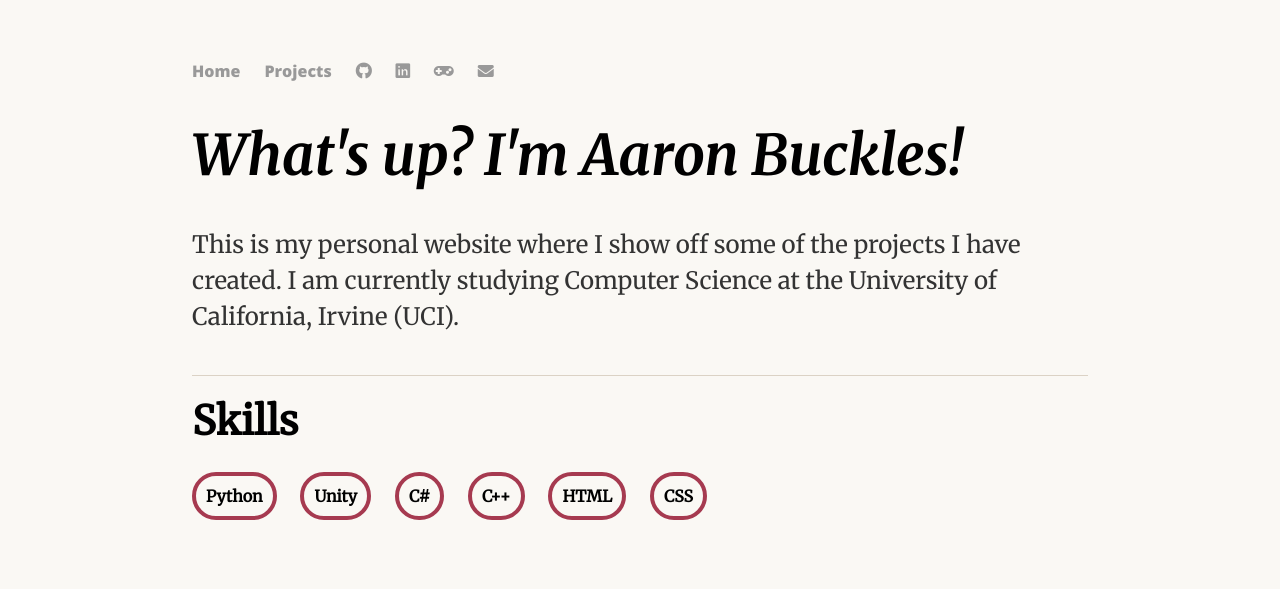
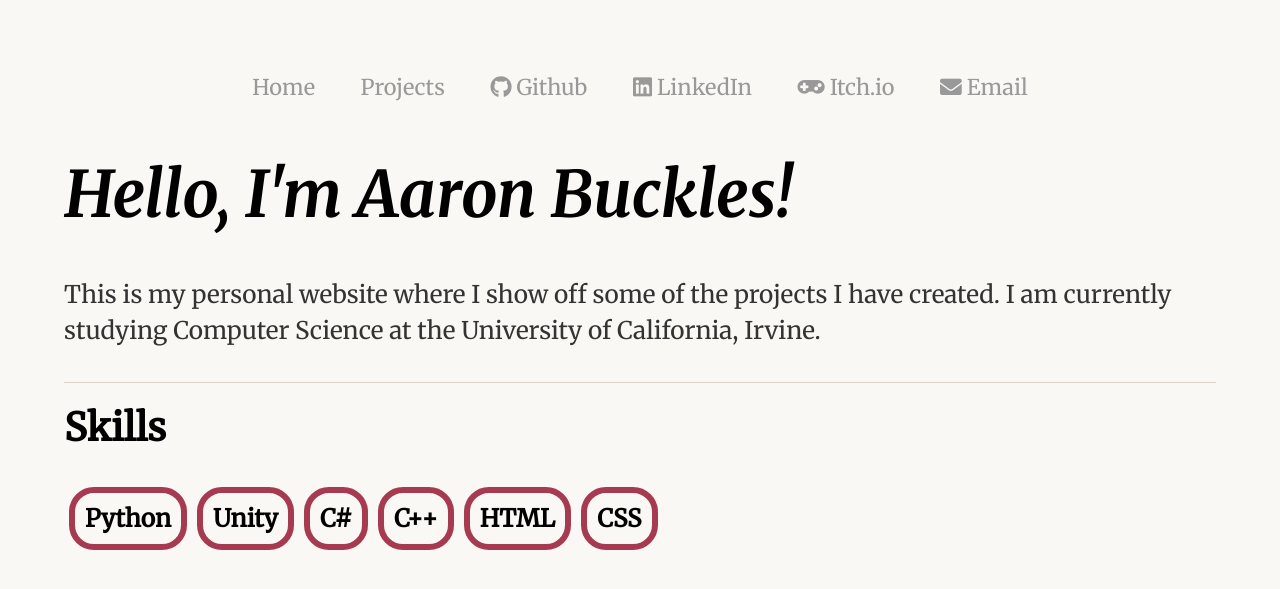
Before and after one commit to Aaron-Buckles/aaron-buckles.github.io, a Jekyll site: the page built from index.html, in a window 1280 px wide. Shown: the top 589 px of the page. Built offline with Jekyll 4.4.1, drawn with Linux system fonts in a browser that asks for light colours.

Commit message:
Adds scss styling and mobile responsiveness

```diff
--- /dev/null
+++ b/Gemfile
@@ -0,0 +1,2 @@
+source 'https://rubygems.org'
+gem 'github-pages', group: :jekyll_plugins
--- a/_layouts/default.html
+++ b/_layouts/default.html
@@ -4,22 +4,22 @@
 		<title>{{ page.title }}</title>
 		<link href="https://fonts.googleapis.com/css?family=Merriweather:400,700i|Open+Sans:800" rel="stylesheet">
 		<link rel="stylesheet" href="https://use.fontawesome.com/releases/v5.7.2/css/all.css" integrity="sha384-fnmOCqbTlWIlj8LyTjo7mOUStjsKC4pOpQbqyi7RrhN7udi9RwhKkMHpvLbHG9Sr" crossorigin="anonymous">
-		<link rel="stylesheet" type="text/css" href="/css/main.css">
+		<link rel="stylesheet" type="text/css" href="/css/style.css">
 		<link rel="icon" type="image/png" href="{{ site.baseurl }}/favicon.png">
 	</head>
 	<body>
 		<nav>
-    		<ul>
-        		<li><a href="/">Home</a></li>
-        		<li><a href="/projects/">Projects</a></li>
-        		<li><a href="https://github.com/Aaron-Buckles"><i class="fab fa-github"></i></a></li>
-        		<li><a href="https://linkedin.com/in/aaron-buckles"><i class="fab fa-linkedin"></i></a></li>
-        		<li><a href="https://itch.io/profile/buck1e5"><i class="fas fa-gamepad"></i></a></li>
-        		<li><a href="mailto:abuck351@gmail.com"><i class="fas fa-envelope"></i></a></li>
+    		<ul class="flex-list">
+        		<li class="nav-item"><a href="/">Home</a></li>
+        		<li class="nav-item"><a href="/projects/">Projects</a></li>
+        		<li class="nav-item"><a href="https://github.com/Aaron-Buckles"><i class="fab fa-github"></i>Github</a></li>
+        		<li class="nav-item"><a href="https://linkedin.com/in/aaron-buckles"><i class="fab fa-linkedin"></i>LinkedIn</a></li>
+        		<li class="nav-item"><a href="https://itch.io/profile/buck1e5"><i class="fas fa-gamepad"></i>Itch.io</a></li>
+        		<li class="nav-item"><a href="mailto:abuck351@gmail.com"><i class="fas fa-envelope"></i>Email</a></li>
     		</ul>
 		</nav>
-		<div class="container">
+		<main>
 			{{ content }}
-		</div>
+		</main>
 	</body>
 </html>
--- a/css/main.css
+++ /dev/null
@@ -1,75 +0,0 @@
-body {
-  	margin: 60px auto;
-  	width: 70%;
-	font-family: 'Merriweather', serif;
-	background-color: #FAF8F4;
-}
-
-nav ul, footer ul {
-  	font-family: 'Open Sans', 'Helvetica', 'Arial', 'Sans-Serif';
-  	padding: 0px;
-  	list-style: none;
-  	font-weight: bold;
-}
-
-nav ul li, footer ul li {
-  	display: inline;
-  	margin-right: 20px;
-}
-
-a {
-	text-decoration: none;
-	color: #999;
-}
-
-a:hover {
-	text-decoration: underline;
-	color: #A63A50;
-}
-
-h1 {
-	font-size: 3.5em;
-	font-family: 'Merriweather', serif;
-	font-style: italic;
-}
-
-h3 {
-	font-size: 2.5em;
-	font-family: 'Merriweather', serif;
-	border-top: 1px solid #DBD2C5;
-	padding-top: 20px;
-}
-
-p {
-	font-size: 1.5em;
-	line-height: 1.5em;
-	color: #333;
-}
-
-img {
-	max-height: 100%;
-	max-width: 100%;
-	border: 5px double #DBD2C5;
-	border-radius: 5px;
-}
-
-footer {
-	margin-top: 20px;
-	border-top: 1px solid #DBD2C5;
-	font-size: 1em;
-}
-
-.skills ul {
-  	padding: 0px;
-  	list-style: none;
-  	font-weight: bold;
-}
-
-.skills ul li
-{
-	display: inline;
-  	margin-right: 20px;
-  	padding: 10px;
-  	border: 4px solid #A63A50;
-  	border-radius: 25px;
-}
--- /dev/null
+++ b/css/style.css
@@ -0,0 +1,102 @@
+body {
+  margin: 5vw;
+  font-family: "Merriweather", serif;
+  background-color: #FAF8F4;
+}
+
+h1 {
+  font-size: 5vw;
+  font-family: "Merriweather", serif;
+  font-style: italic;
+}
+
+h2 {
+  font-size: 3vw;
+  font-family: "Merriweather", serif;
+  border-top: 1px solid #DBD2C5;
+  padding-top: 20px;
+}
+
+p {
+  font-size: 1.9vw;
+  line-height: 1.5em;
+  color: #333;
+}
+
+a {
+  text-decoration: none;
+  color: #999;
+  font-size: 1.9vw;
+}
+
+a:hover {
+  text-decoration: underline;
+  color: #A63A50;
+}
+
+a i {
+  margin-right: 5px;
+}
+
+.flex-list {
+  list-style: none;
+  display: -webkit-box;
+  display: -ms-flexbox;
+  display: flex;
+  -ms-flex-wrap: wrap;
+      flex-wrap: wrap;
+  padding: 0;
+  margin: 0;
+}
+
+nav .flex-list {
+  -webkit-box-pack: center;
+      -ms-flex-pack: center;
+          justify-content: center;
+}
+
+.nav-item {
+  margin: 10px;
+}
+
+.nav-item a {
+  text-decoration: none;
+  color: #999;
+  font-size: 1.7vw;
+  padding: 1vw;
+  -webkit-transition: 0.3s;
+  transition: 0.3s;
+}
+
+.nav-item a:hover, .nav-item a:focus {
+  outline: none;
+  text-decoration: none;
+  -webkit-box-shadow: 0 0 1vw 0.5vw #A63A50 inset;
+          box-shadow: 0 0 1vw 0.5vw #A63A50 inset;
+  color: #A63A50;
+  border: 0 solid 0;
+  border-radius: 2vw;
+}
+
+img {
+  max-height: 100%;
+  max-width: 100%;
+  border: 5px double #DBD2C5;
+  border-radius: 5px;
+}
+
+.skills-item {
+  font-size: 1.9vw;
+  font-weight: bold;
+  padding: 10px;
+  margin: 5px;
+  border: 0.5vw solid #A63A50;
+  border-radius: 25px;
+}
+
+@media (max-width: 500px) {
+  .nav-item a {
+    font-size: 0.7em;
+  }
+}
+/*# sourceMappingURL=style.css.map */
--- a/index.html
+++ b/index.html
@@ -3,19 +3,19 @@ layout: default
 title: Aaron Buckles
 ---
 <div class="blurb">
-	<h1>What's up? I'm Aaron Buckles!</h1>
+	<h1>Hello, I'm Aaron Buckles!</h1>
 
-	<p>This is my personal website where I show off some of the projects I have created. I am currently studying Computer Science at the University of California, Irvine (UCI).</p>
+	<p>This is my personal website where I show off some of the projects I have created. I am currently studying Computer Science at the University of California, Irvine.</p>
 
-	<h3>Skills</h3>
+	<h2>Skills</h2>
 	<div class="skills">
-		<ul>
-			<li>Python</li>
-			<li>Unity</li>
-			<li>C#</li>
-			<li>C++</li>
-			<li>HTML</li>
-			<li>CSS</li>
+		<ul class="flex-list">
+			<li class="skills-item">Python</li>
+			<li class="skills-item">Unity</li>
+			<li class="skills-item">C#</li>
+			<li class="skills-item">C++</li>
+			<li class="skills-item">HTML</li>
+			<li class="skills-item">CSS</li>
 		</ul>
 	</div>
 </div>
```
Also changed, not shown: css/style.scss (added, +117 -0 lines), projects/index.html (+17 -7 lines), Gemfile.lock (added), 1 other file.
